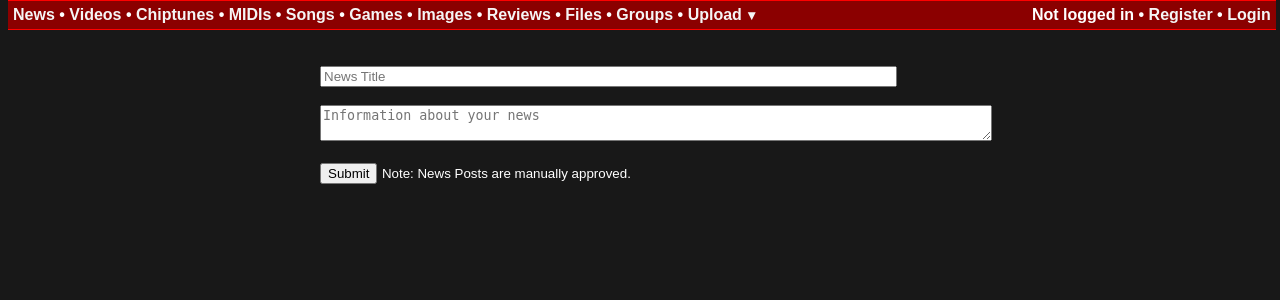
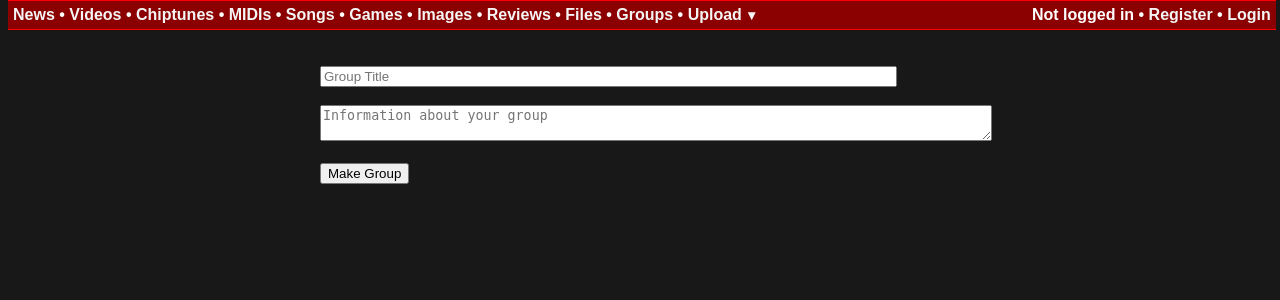
Before and after one commit to typicalname0/4grounds, a PHP site: page /newgroup.php in a window 1280 px wide. Shown: the part 119-419 px from the top of the page. Run offline with PHP 8.4, Linux system fonts and the light colour scheme; some libraries are stand-ins or nearby versions.

Commit message:
Update newgroup.php

```diff
--- a/newgroup.php
+++ b/newgroup.php
@@ -33,9 +33,9 @@
 
         <div class="container"><br>
             <form method="post" enctype="multipart/form-data">
-                <input size="69" type="text" placeholder="News Title" name="title"><br><br>
-                <textarea required cols="81" placeholder="Information about your news" name="description"></textarea><br><br>
-                <input type="submit" value="Submit" name="submit">  <small>Note: News Posts are manually approved.</small>
+                <input size="69" type="text" placeholder="Group Title" name="title"><br><br>
+                <textarea required cols="81" placeholder="Information about your group" name="description"></textarea><br><br>
+                <input type="submit" value="Make Group" name="submit">
             </form>
         </div>
     </body>
```
